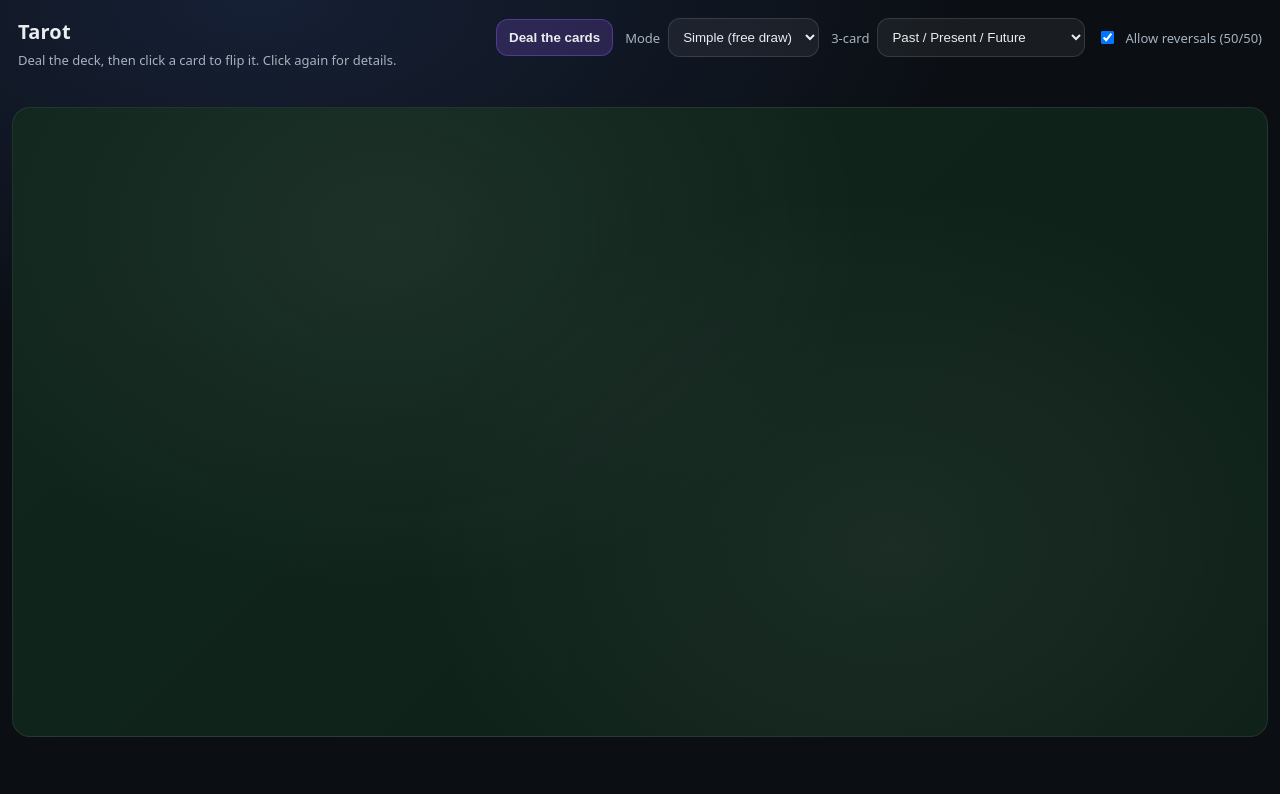
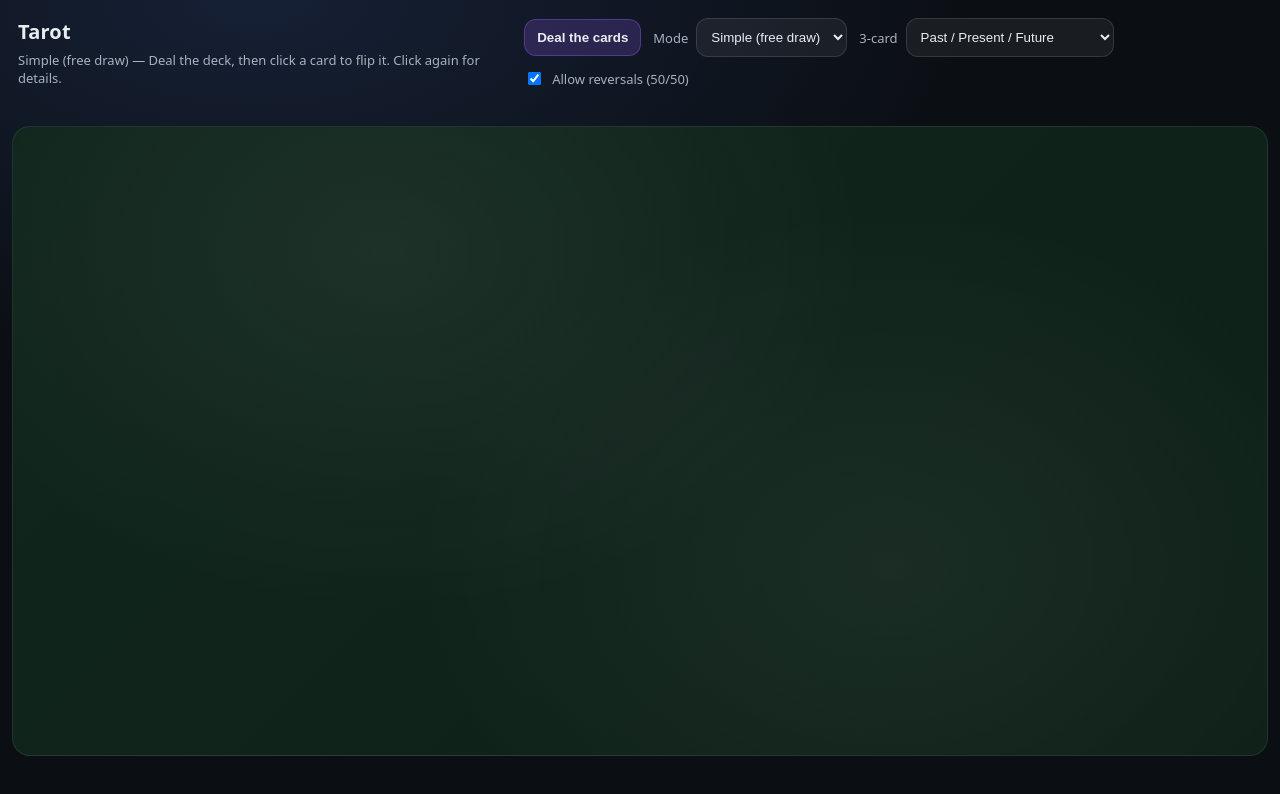
Before and after one commit to krslim/slim-tarot, a plain HTML site: page index.html in a window 1280 px wide. Drawn offline with Linux system fonts and the light colour scheme.

Commit message:
Add files via upload

```diff
--- a/app.js
+++ b/app.js
@@ -8,6 +8,7 @@ const spreadPromptEl = document.getElementById('spreadPrompt');
 const spreadSlotsEl = document.getElementById('spreadSlots');
 const threeCardToggleEl = document.getElementById('threeCardToggle');
 const threeCardSelectEl = document.getElementById('threeCardSelect');
+const modeHintEl = document.getElementById('modeHint');
 
 const modal = document.getElementById('modal');
 const modalImg = document.getElementById('modalImg');
@@ -77,6 +78,11 @@ function updateSpreadUI() {
     const labels = getThreeLabels();
     setThreeSlotLabels(labels);
 
+    // Top hint under the title
+    if (modeHintEl) {
+      modeHintEl.textContent = `3 Card Spread — Choose three cards for ${labels.join(' / ')}.`;
+    }
+
     const label = labels[ppfIndex] || null;
     if (label) {
       spreadPromptEl.textContent = `Select a card for ${label}.`;
@@ -87,6 +93,10 @@ function updateSpreadUI() {
     spreadSlotsEl.hidden = true;
     threeCardToggleEl.hidden = true;
     spreadPromptEl.textContent = '';
+
+    if (modeHintEl) {
+      modeHintEl.textContent = 'Simple (free draw) — Deal the deck, then click a card to flip it. Click again for details.';
+    }
   }
 }
 
--- a/index.html
+++ b/index.html
@@ -10,7 +10,7 @@
   <header class="topbar">
     <div class="left">
       <h1>Tarot</h1>
-      <p class="sub">Deal the deck, then click a card to flip it. Click again for details.</p>
+      <p id="modeHint" class="sub">Deal the deck, then click a card to flip it. Click again for details.</p>
     </div>
 
     <div class="controls">
```
